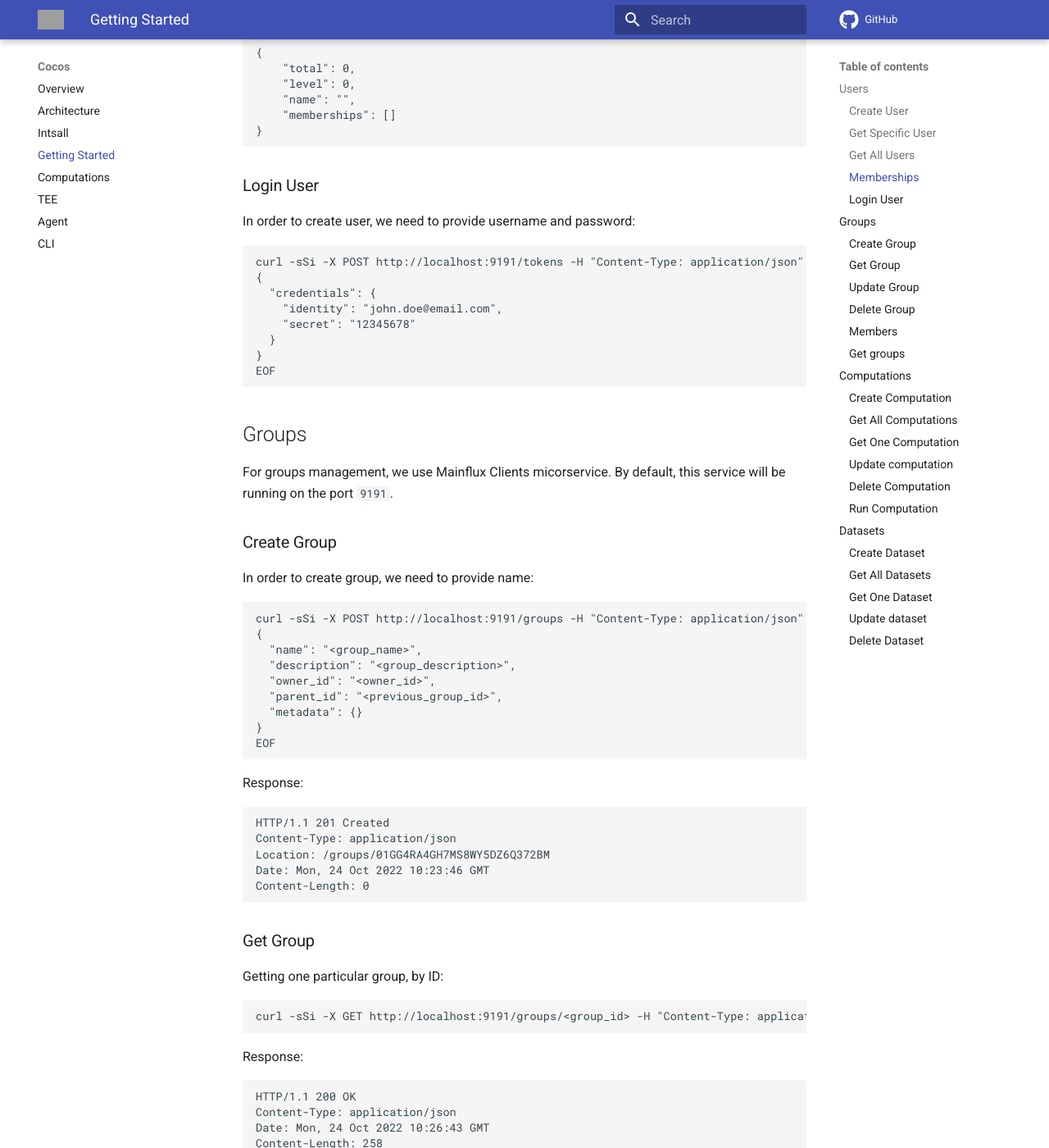
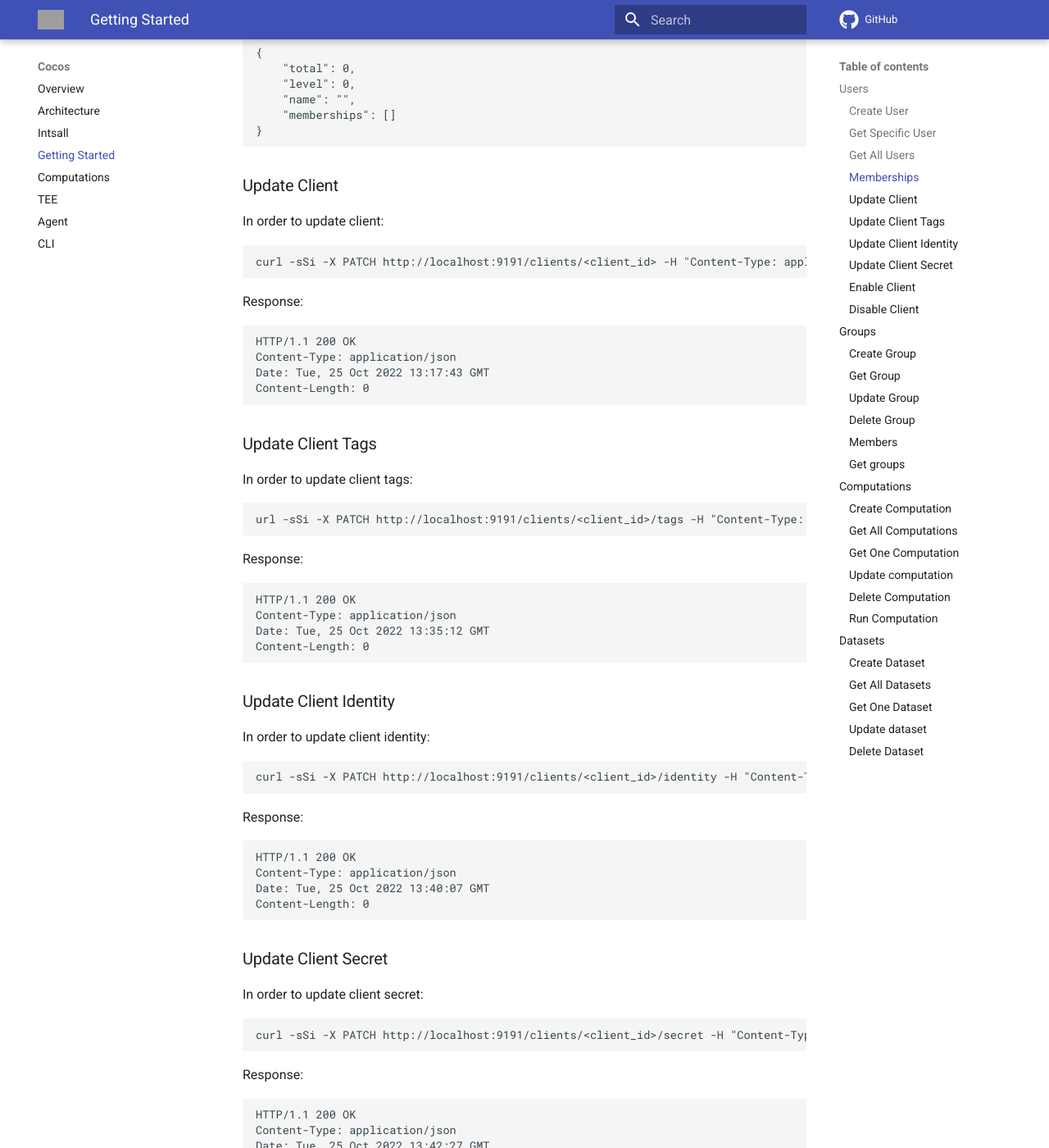
Before and after one commit to ultravioletrs/cocos-docs, an MkDocs documentation site: the page built from docs/getting-started.md, in a window 1280 px wide and 1400 px high, scrolled down 2749 px. Shown: the whole window at 82% size. Built offline with MkDocs 1.6.1 and Material for MkDocs 9.7.7, drawn with Linux system fonts in a browser that asks for light colours; comment, search, counter and statistics services are not loaded; some of the changed text lies outside the part shown; grey boxes are pictures that could not be loaded.

Commit message:
Add enable, disable, update tag for clients
Signed-off-by: fbugarski <filipbugarski@gmail.com>

````diff
--- a/docs/getting-started.md
+++ b/docs/getting-started.md
@@ -137,18 +137,92 @@ Content-Length: 49
 }
 ```
 
-### Login User
-In order to create user, we need to provide username and password:
+### Update Client
+In order to update client:
 
 ```bash
-curl -sSi -X POST http://localhost:9191/tokens -H "Content-Type: application/json" -d @- <<EOF
-{
-  "credentials": {
-    "identity": "john.doe@email.com",
-    "secret": "12345678"
-  }
-}
-EOF
+curl -sSi -X PATCH http://localhost:9191/clients/<client_id> -H "Content-Type: application/json" -H  "Authorization: Bearer <client_id>" -d '{"name": "new_name"}'
+```
+
+Response:
+```bash
+HTTP/1.1 200 OK
+Content-Type: application/json
+Date: Tue, 25 Oct 2022 13:17:43 GMT
+Content-Length: 0
+```
+
+### Update Client Tags
+In order to update client tags:
+
+```bash
+url -sSi -X PATCH http://localhost:9191/clients/<client_id>/tags -H "Content-Type: application/json" -H  "Authorization: Bearer <client_id>" -d '{"tags": ["user", "computation"]}'
+```
+
+Response:
+```bash
+HTTP/1.1 200 OK
+Content-Type: application/json
+Date: Tue, 25 Oct 2022 13:35:12 GMT
+Content-Length: 0
+```
+
+### Update Client Identity
+In order to update client identity:
+
+```bash
+curl -sSi -X PATCH http://localhost:9191/clients/<client_id>/identity -H "Content-Type: application/json" -H  "Authorization: Bearer <client_id>" -d '{"identity": "updated_identity@email.com"}'
+```
+
+Response:
+```bash
+HTTP/1.1 200 OK
+Content-Type: application/json
+Date: Tue, 25 Oct 2022 13:40:07 GMT
+Content-Length: 0
+```
+
+### Update Client Secret
+In order to update client secret:
+
+```bash
+curl -sSi -X PATCH http://localhost:9191/clients/<client_id>/secret -H "Content-Type: application/json" -H  "Authorization: Bearer <client_id>" -d '{"secret": "12345678"}'
+```
+
+Response:
+```bash
+HTTP/1.1 200 OK
+Content-Type: application/json
+Date: Tue, 25 Oct 2022 13:42:27 GMT
+Content-Length: 0
+```
+
+### Enable Client
+In order to enable client:
+
+```bash
+curl -sSi -X POST http://localhost:9191/clients/<client_id>/enable -H "Content-Type: application/json" -H  "Authorization: Bearer <client_id>"
+```
+
+Response:
+```bash
+HTTP/1.1 204 No Content
+Content-Type: application/json
+Date: Tue, 25 Oct 2022 14:09:24 GMT
+```
+
+### Disable Client
+In order to disable client:
+
+```bash
+curl -sSi -X POST http://localhost:9191/clients/<client_id>/disable -H "Content-Type: application/json" -H  "Authorization: Bearer <client_id>"
+```
+
+Response:
+```bash
+HTTP/1.1 204 No Content
+Content-Type: application/json
+Date: Tue, 25 Oct 2022 14:01:06 GMT
 ```
 
 ## Groups
````
